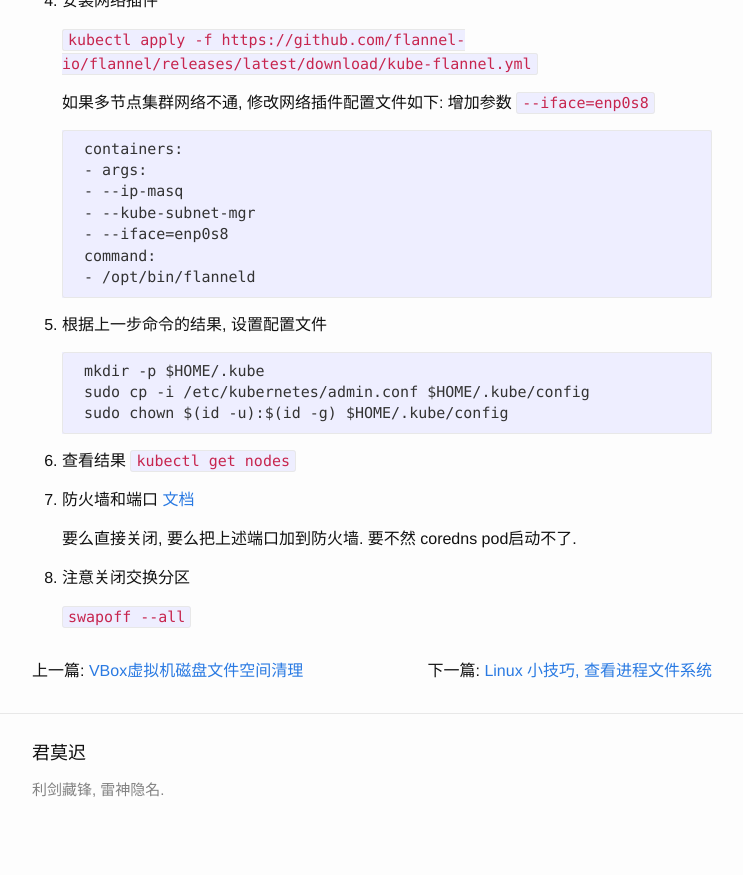
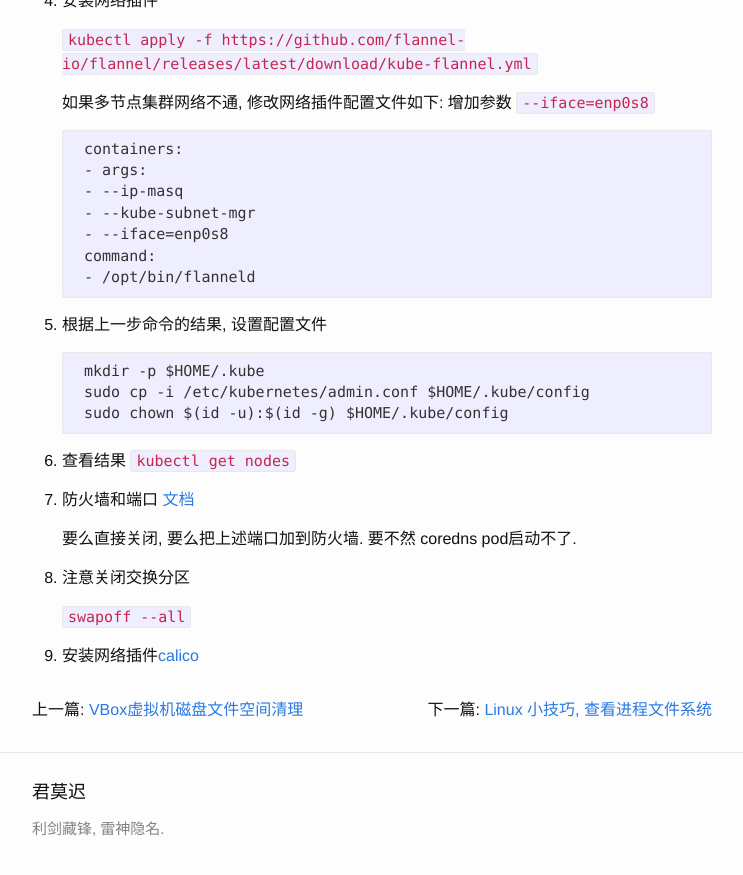
Before and after one commit to windqyoung/windqyoung.github.io, a Jekyll site: the page built from _posts/2023-07-30-k8s-init.md, in a window 1280 px wide and 900 px high, scrolled down 1416 px. Shown: the top 875 px of the window, without its empty margins (268-1011 px from the left). Built offline with Jekyll 4.4.1, drawn with Linux system fonts in a browser that asks for light colours; nearby versions of some CDN libraries.

Commit message:
修改k8s安装

```diff
--- a/_posts/2023-07-30-k8s-init.md
+++ b/_posts/2023-07-30-k8s-init.md
@@ -99,3 +99,5 @@ kubectl completion bash > /etc/bash_completion.d/kubectl
 8. 注意关闭交换分区
 
     `swapoff --all`
+
+9. 安装网络插件[calico](https://docs.tigera.io/calico/latest/getting-started/kubernetes/quickstart)
```
